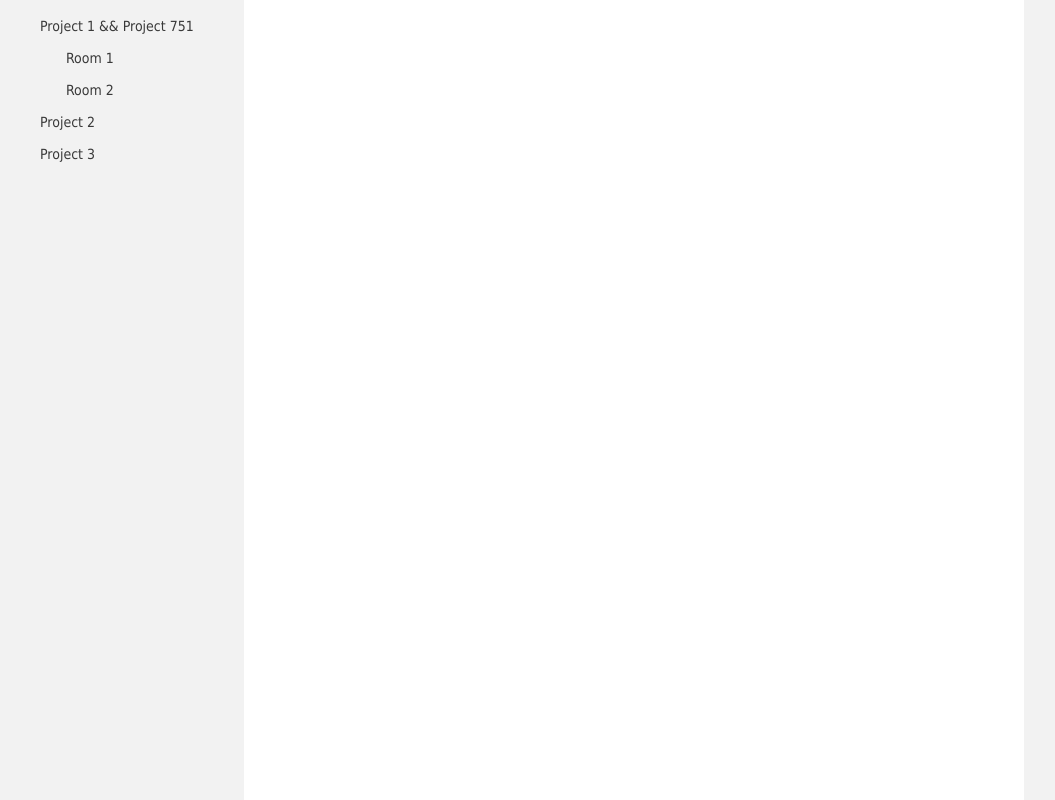
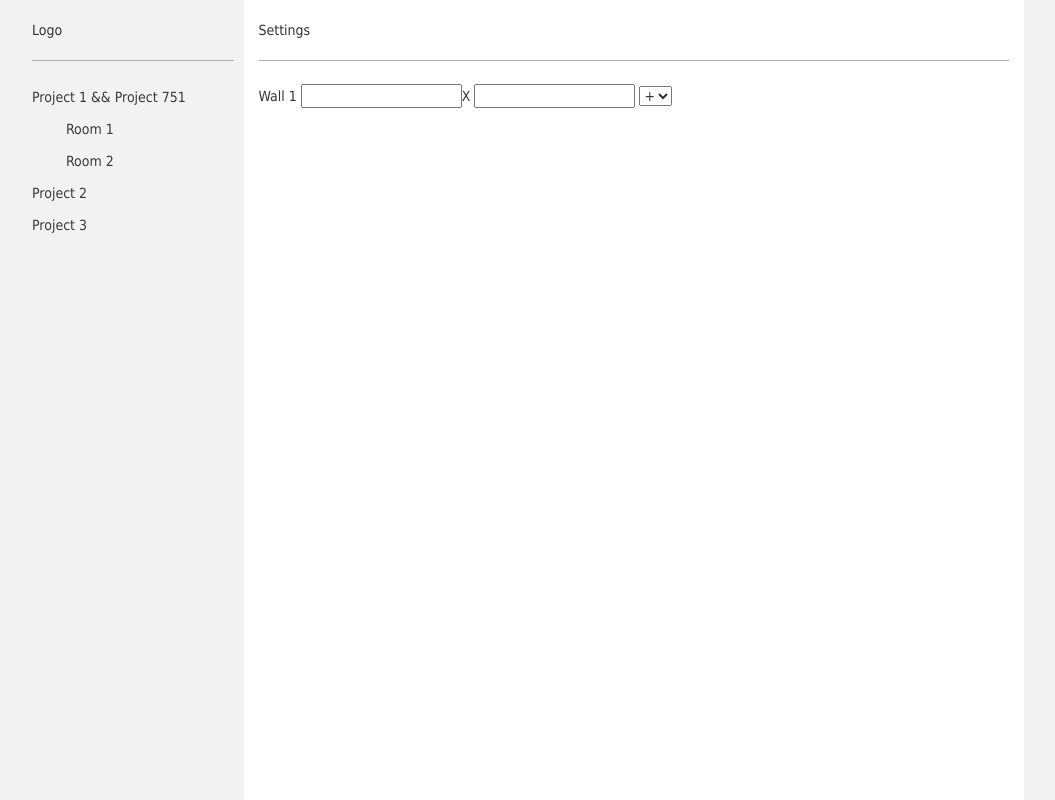
Before and after one commit to ManGregory/smeta, a Flask app: page / in a window 1280 px wide. Shown: the whole page, without its empty margins (104-1159 px from the left). Run offline with Flask 2, Linux system fonts and the light colour scheme; some libraries are stand-ins or nearby versions.

Commit message:
add logo and settings blocks, begin make room markup

```diff
--- a/static/css/style.css
+++ b/static/css/style.css
@@ -9,14 +9,31 @@
   font-family: Tahoma, Geneva, sans-serif;
 }
 
-.col-md-2, .col-md-8 {
+.col-md-3, .col-md-8 {
   min-height: 100%;
   height: 100%;
 }
 
-.col-md-2 {
+.logo, .settings {
+  margin-top: 20px;
+}
+
+.logo {
+  margin-left: 66px;
+}
+
+.col-md-3 hr {
+  border-color: #AFAFAF;
+  margin-left: 66px;
+}
+
+.col-md-3 {
   background-color: #f2f2f2;
   padding-right: 10px;
+}
+
+.col-md-8 hr {
+  border-color: #AFAFAF;
 }
 
 .col-md-8 {
@@ -35,7 +52,6 @@
 }
 
 .project-list {
-  margin-top: 10px;
   margin-left: 60px;
 }
 
@@ -49,9 +65,13 @@
 
 .project-list a {
   display: block;
-  padding: 6px 14px;
+  padding: 6px;
 }
 
 .project-list a:hover{
   background-color: #fff;
-};
+}
+
+.room-object {
+  padding: 3px 0px;
+}
--- a/templates/index.html
+++ b/templates/index.html
@@ -25,16 +25,12 @@
 
   <body>
     <div class="container">
-
-      <!--
-      <div class="blog-header">
-        <h1 class="blog-title">Projects</h1>
-        <p class="lead blog-description">The official example template of creating a blog with Bootstrap.</p>
-      </div>
-      -->
       <div class="row">
-
         <div class="col-md-3">
+          <div class="logo">
+            <p>Logo</p>
+          </div>
+          <hr>
           <ul class="project-list">
             <li><a href="#">Project 1 && Project 751</a>
               <ul class="project-list-sub">
@@ -45,18 +41,27 @@
             <li><a href="#">Project 2</a></li>
             <li><a href="#">Project 3</a></li>
           </ul>
-        </div><!-- /.blog-sidebar -->
+        </div>
 
         <div class="col-md-8">
-
+          <div class="settings">
+            <p>Settings</p>
+          </div>
+          <hr>
+          <div class="room-object">
+            Wall 1
+            <input type="text"/>X
+            <input type="text"/>
+            <select name="" id="">
+              <option value=""> + </option>
+              <option value=""> - </option>
+            </select>
+          </div>
         </div>
       </div><!-- /.row -->
 
     </div><!-- /.container -->
 
-    <!-- Bootstrap core JavaScript
-    ================================================== -->
-    <!-- Placed at the end of the document so the pages load faster -->
     <script src="https://ajax.googleapis.com/ajax/libs/jquery/1.11.1/jquery.min.js"></script>
     <script src="//maxcdn.bootstrapcdn.com/bootstrap/3.2.0/js/bootstrap.min.js"></script>
   </body>
```
